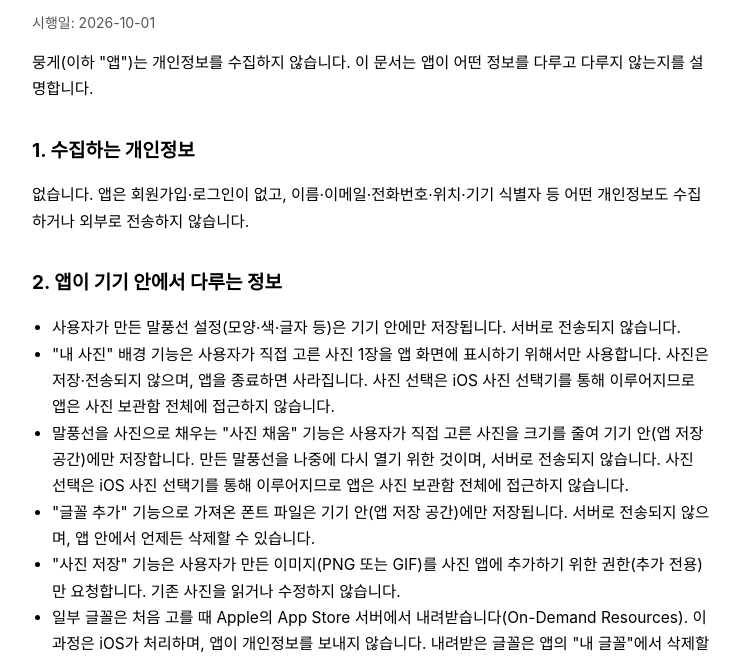
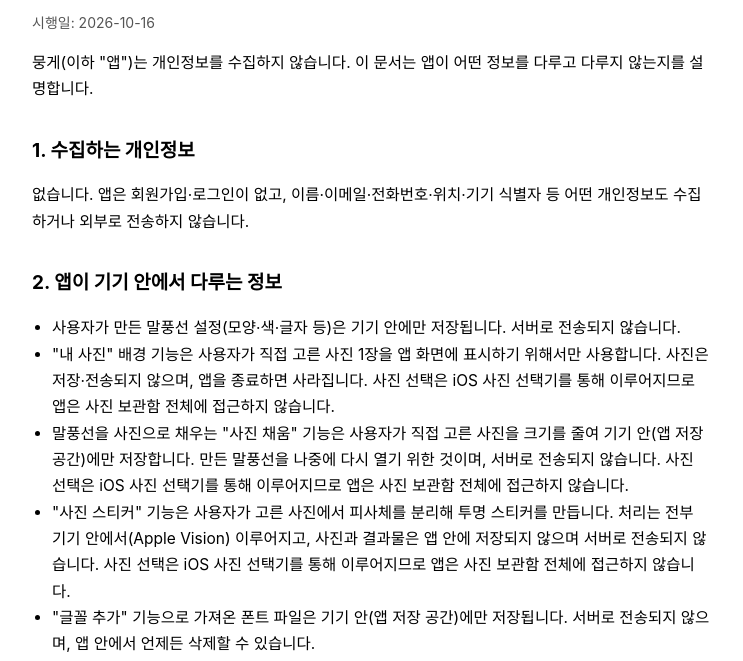
Before and after one commit to stacklog-lab/mungge, a plain HTML site: page privacy.html in a window 1280 px wide. Shown: the part 133-794 px from the top of the page, without its empty margins (268-1011 px from the left). Drawn offline with Linux system fonts and the light colour scheme.

Commit message:
Privacy: photo sticker processed on device, nothing stored (effective 2026-10-16)

```diff
--- a/privacy.html
+++ b/privacy.html
@@ -3,7 +3,7 @@
 <title>뭉게 개인정보처리방침</title><link rel="stylesheet" href="style.css"></head>
 <body><header><a class="brand" href="index.html"><svg viewBox="0 0 132 81" aria-hidden="true"><g fill="#FFCC33" stroke="#000000" stroke-width="2.4"><circle cx="30" cy="34" r="27"/><circle cx="64" cy="34" r="27"/><circle cx="98" cy="34" r="27"/><circle cx="110" cy="72" r="6"/></g><g fill="#FFCC33"><circle cx="30" cy="34" r="25.8"/><circle cx="64" cy="34" r="25.8"/><circle cx="98" cy="34" r="25.8"/></g></svg>뭉게</a><nav><a href="index.html">도움말</a><a href="terms.html">이용약관</a><a href="privacy.html" aria-current="page">개인정보처리방침</a></nav></header>
 <main><h1>뭉게 개인정보처리방침</h1>
-<p class="date">시행일: 2026-10-01</p>
+<p class="date">시행일: 2026-10-16</p>
 <p>뭉게(이하 &quot;앱&quot;)는 개인정보를 수집하지 않습니다. 이 문서는 앱이 어떤 정보를 다루고 다루지 않는지를 설명합니다.</p>
 <h2>1. 수집하는 개인정보</h2>
 <p>없습니다. 앱은 회원가입·로그인이 없고, 이름·이메일·전화번호·위치·기기 식별자 등 어떤 개인정보도 수집하거나 외부로 전송하지 않습니다.</p>
@@ -12,6 +12,7 @@
 <li>사용자가 만든 말풍선 설정(모양·색·글자 등)은 기기 안에만 저장됩니다. 서버로 전송되지 않습니다.</li>
 <li>&quot;내 사진&quot; 배경 기능은 사용자가 직접 고른 사진 1장을 앱 화면에 표시하기 위해서만 사용합니다. 사진은 저장·전송되지 않으며, 앱을 종료하면 사라집니다. 사진 선택은 iOS 사진 선택기를 통해 이루어지므로 앱은 사진 보관함 전체에 접근하지 않습니다.</li>
 <li>말풍선을 사진으로 채우는 &quot;사진 채움&quot; 기능은 사용자가 직접 고른 사진을 크기를 줄여 기기 안(앱 저장 공간)에만 저장합니다. 만든 말풍선을 나중에 다시 열기 위한 것이며, 서버로 전송되지 않습니다. 사진 선택은 iOS 사진 선택기를 통해 이루어지므로 앱은 사진 보관함 전체에 접근하지 않습니다.</li>
+<li>&quot;사진 스티커&quot; 기능은 사용자가 고른 사진에서 피사체를 분리해 투명 스티커를 만듭니다. 처리는 전부 기기 안에서(Apple Vision) 이루어지고, 사진과 결과물은 앱 안에 저장되지 않으며 서버로 전송되지 않습니다. 사진 선택은 iOS 사진 선택기를 통해 이루어지므로 앱은 사진 보관함 전체에 접근하지 않습니다.</li>
 <li>&quot;글꼴 추가&quot; 기능으로 가져온 폰트 파일은 기기 안(앱 저장 공간)에만 저장됩니다. 서버로 전송되지 않으며, 앱 안에서 언제든 삭제할 수 있습니다.</li>
 <li>&quot;사진 저장&quot; 기능은 사용자가 만든 이미지(PNG 또는 GIF)를 사진 앱에 추가하기 위한 권한(추가 전용)만 요청합니다. 기존 사진을 읽거나 수정하지 않습니다.</li>
 <li>일부 글꼴은 처음 고를 때 Apple의 App Store 서버에서 내려받습니다(On-Demand Resources). 이 과정은 iOS가 처리하며, 앱이 개인정보를 보내지 않습니다. 내려받은 글꼴은 앱의 &quot;내 글꼴&quot;에서 삭제할 수 있습니다.</li>
```
